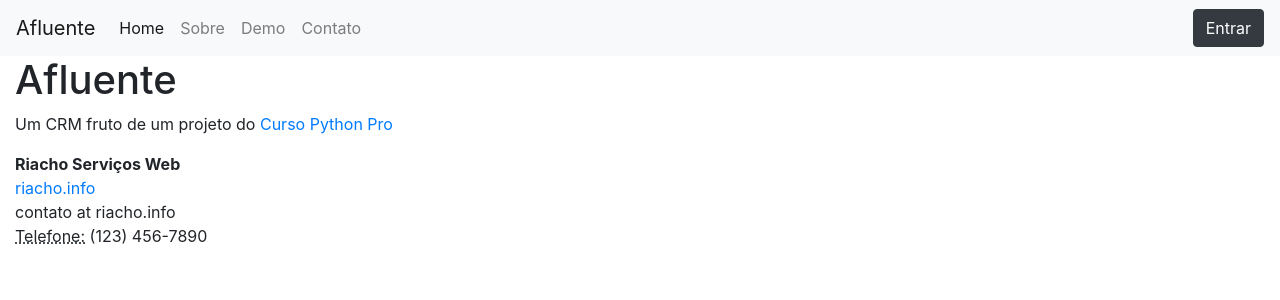
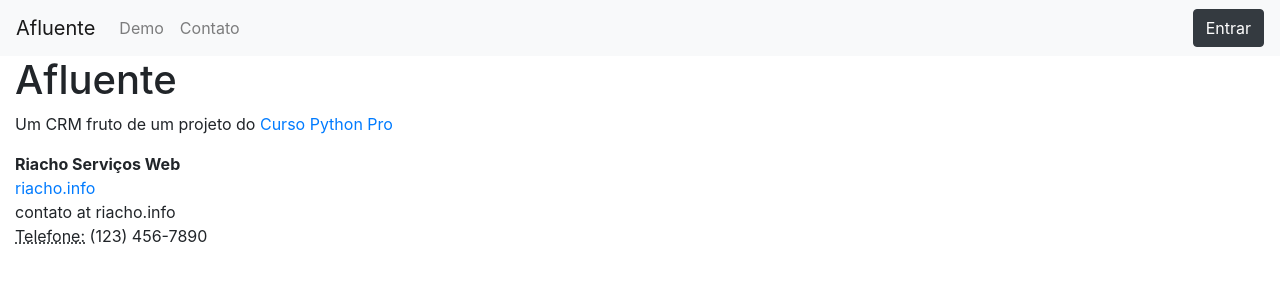
Before and after one commit to riachodigital/afluente, a Django app: page /contato/ in a window 1280 px wide. Shown: the top 300 px of the page. Run offline with Django 3.2, Linux system fonts and the light colour scheme; parts of the project's set-up code (start-up, migrations or seed data) failed here and were passed over; some libraries are stand-ins or nearby versions.

Commit message:
Retirados os itens home e sobre da navbar.
close #234

```diff
--- a/afluente/core/templates/base.html
+++ b/afluente/core/templates/base.html
@@ -22,12 +22,6 @@
 
     <div class="collapse navbar-collapse" id="navbarSupportedContent">
         <ul class="navbar-nav mr-auto">
-            <li class="nav-item active">
-                <a class="nav-link" href="#">Home <span class="sr-only">(current)</span></a>
-            </li>
-            <li class="nav-item">
-                <a class="nav-link" href="#">Sobre</a>
-            </li>
             <li class="nav-item">
                 <a class="nav-link" href="{% url 'demo:index' %}">Demo</a>
             </li>
@@ -37,9 +31,9 @@
         </ul>
     </div>
     {% if user.is_authenticated %}
-        <a class="btn btn-danger my-2 my-sm-0" href="{% url 'logout' %}">Sair</a>
+    <a class="btn btn-danger my-2 my-sm-0" href="{% url 'logout' %}">Sair</a>
     {% else %}
-        <a class="btn btn-dark my-2 my-sm-0" href="{% url 'login' %}">Entrar</a>
+    <a class="btn btn-dark my-2 my-sm-0" href="{% url 'login' %}">Entrar</a>
     {% endif %}
 </nav>
 
```
Also changed, not shown: afluente/tests/tests.py (+0 -2 lines).
